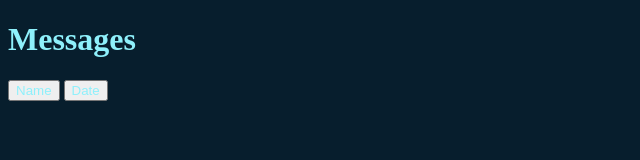
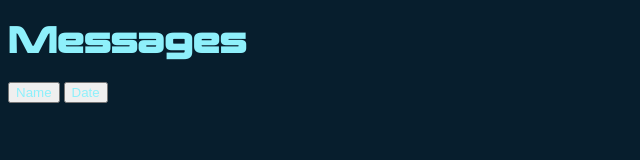
Before and after one commit to Skookuri/masseffectdatapadmessages, a plain HTML site: page index.html in a window 1280 px wide. Shown: the whole page, without its empty margins (0-640 px from the left). Drawn offline with Linux system fonts and the light colour scheme.

Commit message:
Update index.html

```diff
--- a/index.html
+++ b/index.html
@@ -18,6 +18,9 @@
     button {
     	color: #8ef0fb;
     }
+	h1 {
+		font-family: 'Mass Effect';
+	}
 
 </style>
 </head>
```
